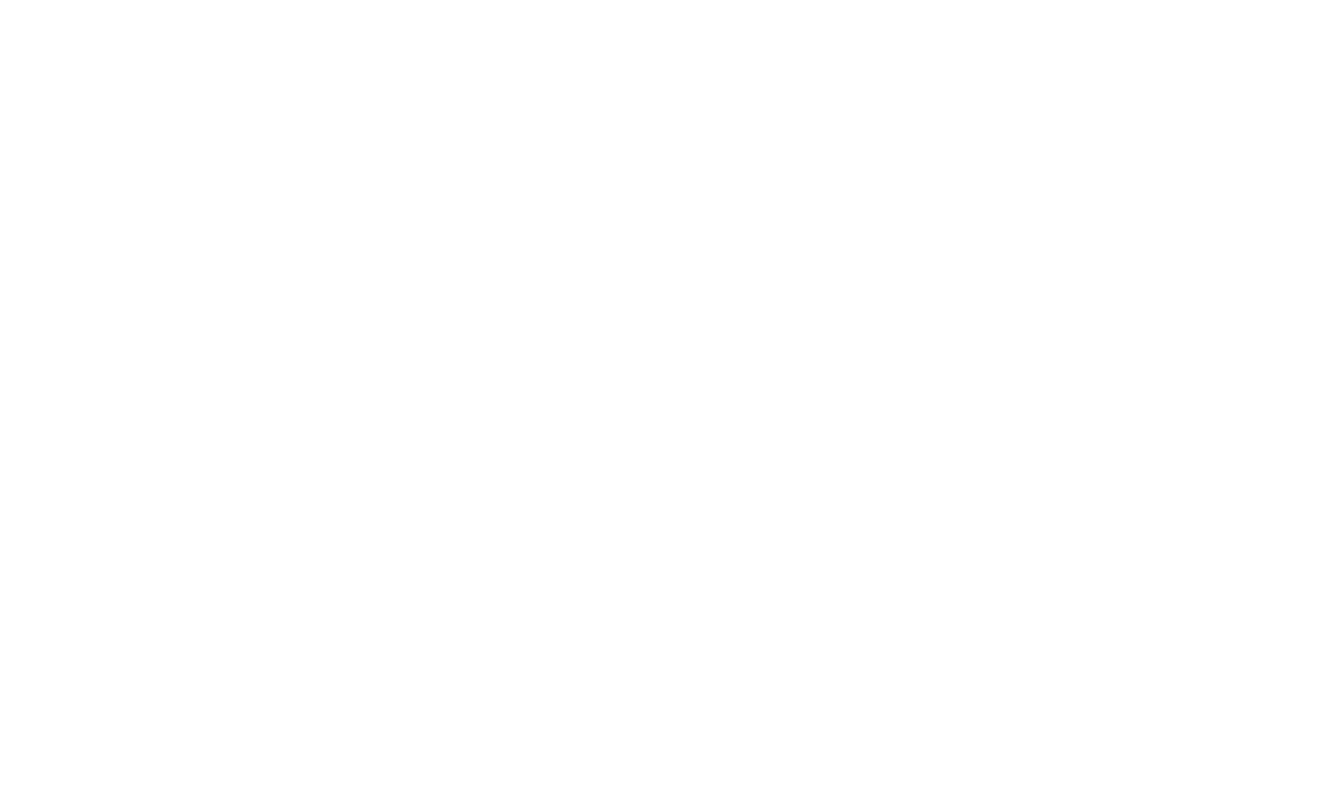
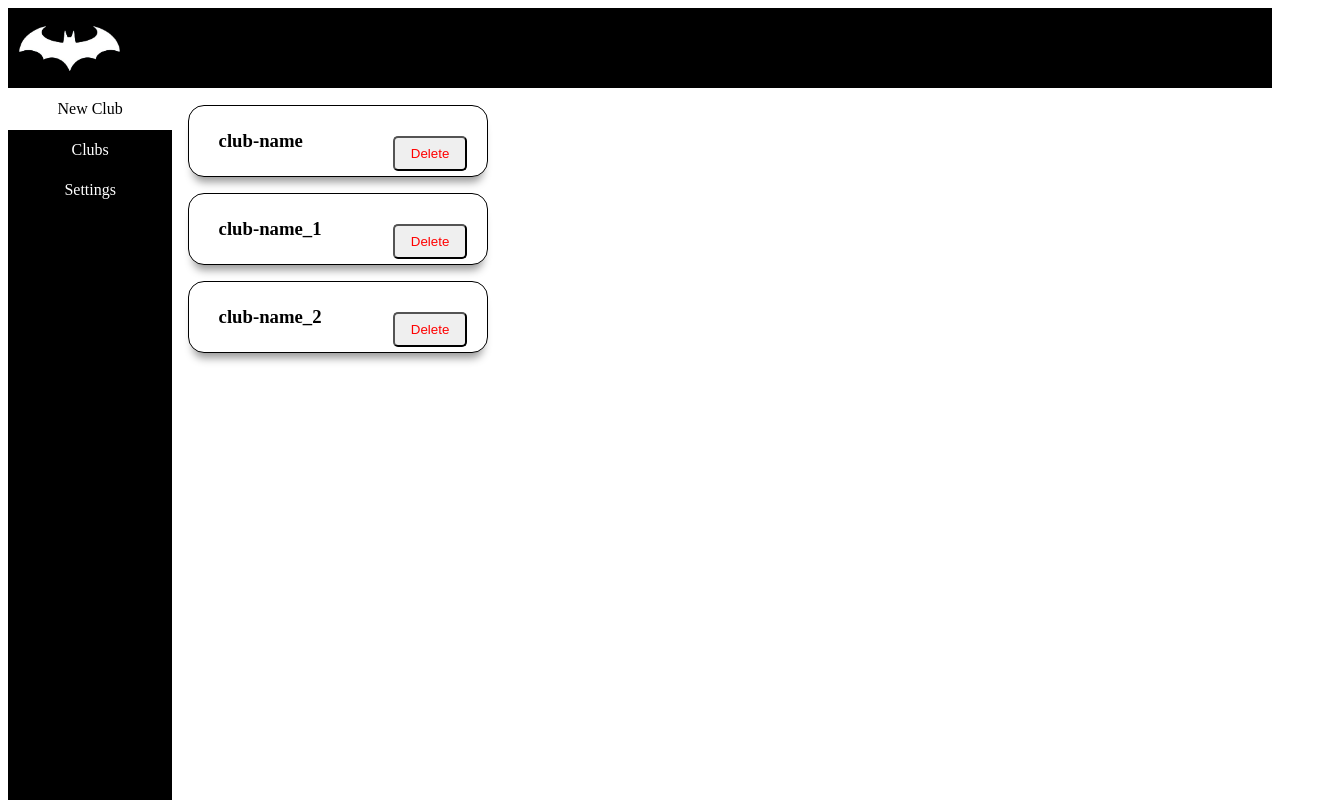
Before and after one commit to MiraicSystemAssignment/WayneEnt, a React (Vite) app: page /home/clubs in a window 1280 px wide. Before the commit this address had no page. Shown: the top 800 px of the page, 1324 px wide, since content can reach past the window. Built offline with nearby package versions, Linux system fonts and the light colour scheme.

Commit message:
manage clubs

```diff
--- a/src/App.jsx
+++ b/src/App.jsx
@@ -2,19 +2,22 @@ import mainLayout from "./layouts/admin/mainLayout";
 import NewClub from "./Views/admin/NewClub";
 import Login from "../src/Views/admin/Login";
 import {BrowserRouter as Router, Routes, Route} from "react-router-dom";
-import Clubs from "./Views/admin/Clubs";
+import { Clubs } from "./Views/admin/Clubs";
+
 
 function App() {
   return (
+    <div className="App">
     <Router>
     <Routes>
       <Route path="/" Component={Login}/>
       <Route path="/home" Component={mainLayout}>
         <Route index path="/home/new" Component={NewClub}/>
+        <Route exact path="/home/clubs" Component={Clubs} />
       </Route>
-    <Route exact path="/clubs" Component={Clubs} />
     </Routes>
     </Router>
+    </div>
   )
 }
 
--- /dev/null
+++ b/src/Views/admin/Clubs.css
@@ -0,0 +1,36 @@
+.clubs-container {
+    position: relative;
+    width: 300px;
+    border: 1px solid black;
+    border-radius: 1rem;
+    box-sizing: border-box;
+    box-shadow: 0px 10px 8px -5px #999;
+    display: flex;
+    flex-direction: column;
+    margin: 0.5rem;
+    background-color: white;
+    height: fit-content;
+    padding: 1rem;
+    margin-top: 1rem;
+    margin-left: 1rem;
+  }
+
+
+.club-title {
+    margin: 0.5rem 5%;
+    word-wrap: break-word;
+    max-width: 15ch;
+}
+
+.club-button {
+    position: absolute;
+    top: 30px;
+    right: 20px;
+    text-align: center;
+    width: 25%;
+    border-radius: 5px;
+    padding: 0.5rem 1rem;
+    color: #FF0000;
+    text-decoration: none;
+    margin: 0.5rem;
+}
--- a/src/Views/admin/Clubs.jsx
+++ b/src/Views/admin/Clubs.jsx
@@ -1,10 +1,12 @@
-import React from 'react';
-const Clubs = () => {
-  return (
-    <div>
-      <h2>manage</h2>
+import React from "react";
+import "./Clubs.css";
+const clubs = ["club-name", "club-name_1", "club-name_2"];
+
+export const Clubs = () => {
+  return clubs.map((club) => (
+    <div key={club} className="clubs-container">
+      <h3 className="club-title"> {club}</h3>
+      <button className="club-button">Delete</button>
     </div>
-  );
+  ));
 };
-
-export default Clubs;
--- a/src/layouts/admin/Sidebar.jsx
+++ b/src/layouts/admin/Sidebar.jsx
@@ -54,7 +54,7 @@ export default function Sidebar(){
             </div>
             <div style={styles.Divider}></div>
             <div style={styles.Item}>
-                <Link style={styles.Link} to="/clubs">Clubs</Link>
+                <Link style={styles.Link} to="/home/clubs">Clubs</Link>
             </div>
             <div style={styles.divider}></div>
             <div style={styles.Item}>
```
